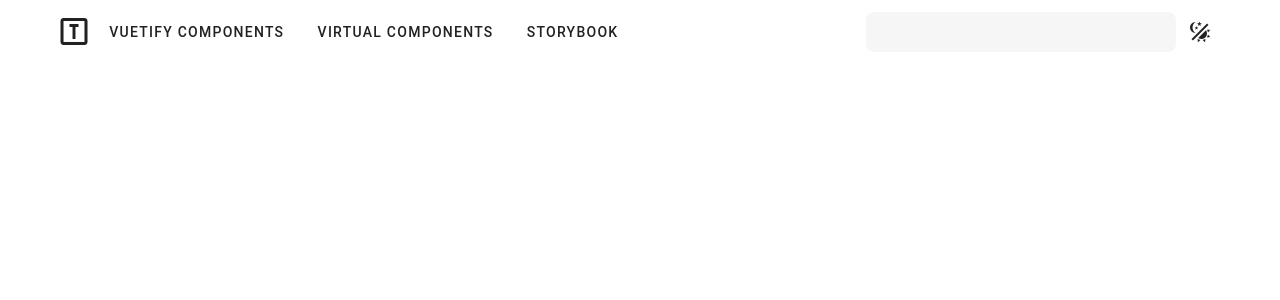
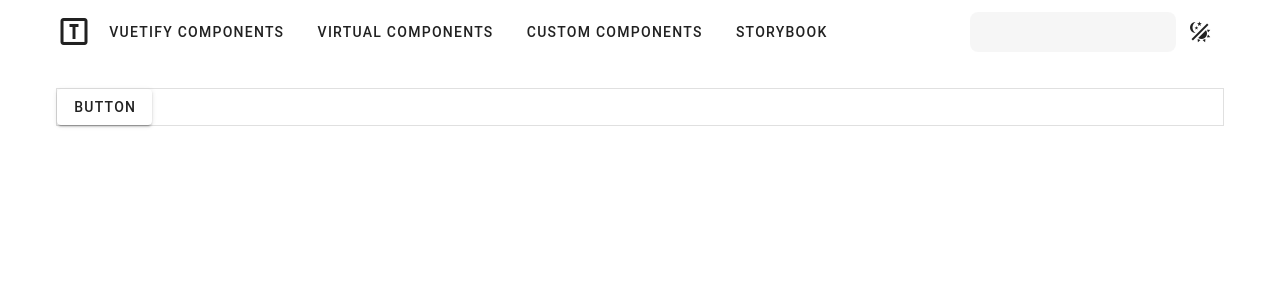
Before and after one commit to kaykanloo/template-nuxt-vuetify, a Nuxt app: page /custom-components in a window 1280 px wide. Shown: the top 300 px of the page. Built offline with nearby package versions, Linux system fonts and the light colour scheme.

Commit message:
Adding custom Vuetify-based components

```diff
--- a/app.vue
+++ b/app.vue
@@ -8,6 +8,10 @@ const links = ref([
   {
     text: 'Virtual Components',
     href: '/virtual-components',
+  },
+  {
+    text: 'Custom Components',
+    href: '/custom-components',
   },
   {
     text: 'Storybook',
--- /dev/null
+++ b/components/CustomButton.vue
@@ -0,0 +1,9 @@
+<script setup lang="ts"></script>
+
+<template>
+  <v-btn color=undefined ripple>
+    <slot></slot>
+  </v-btn>
+</template>
+
+<style scoped></style>
--- /dev/null
+++ b/pages/custom-components.vue
@@ -0,0 +1,11 @@
+<script setup lang="ts"></script>
+
+<template>
+  <Sheet :tooltip="'CustomButton'">
+    <CustomButton>
+      Button
+    </CustomButton>
+  </Sheet>
+</template>
+
+<style scoped></style>
```
